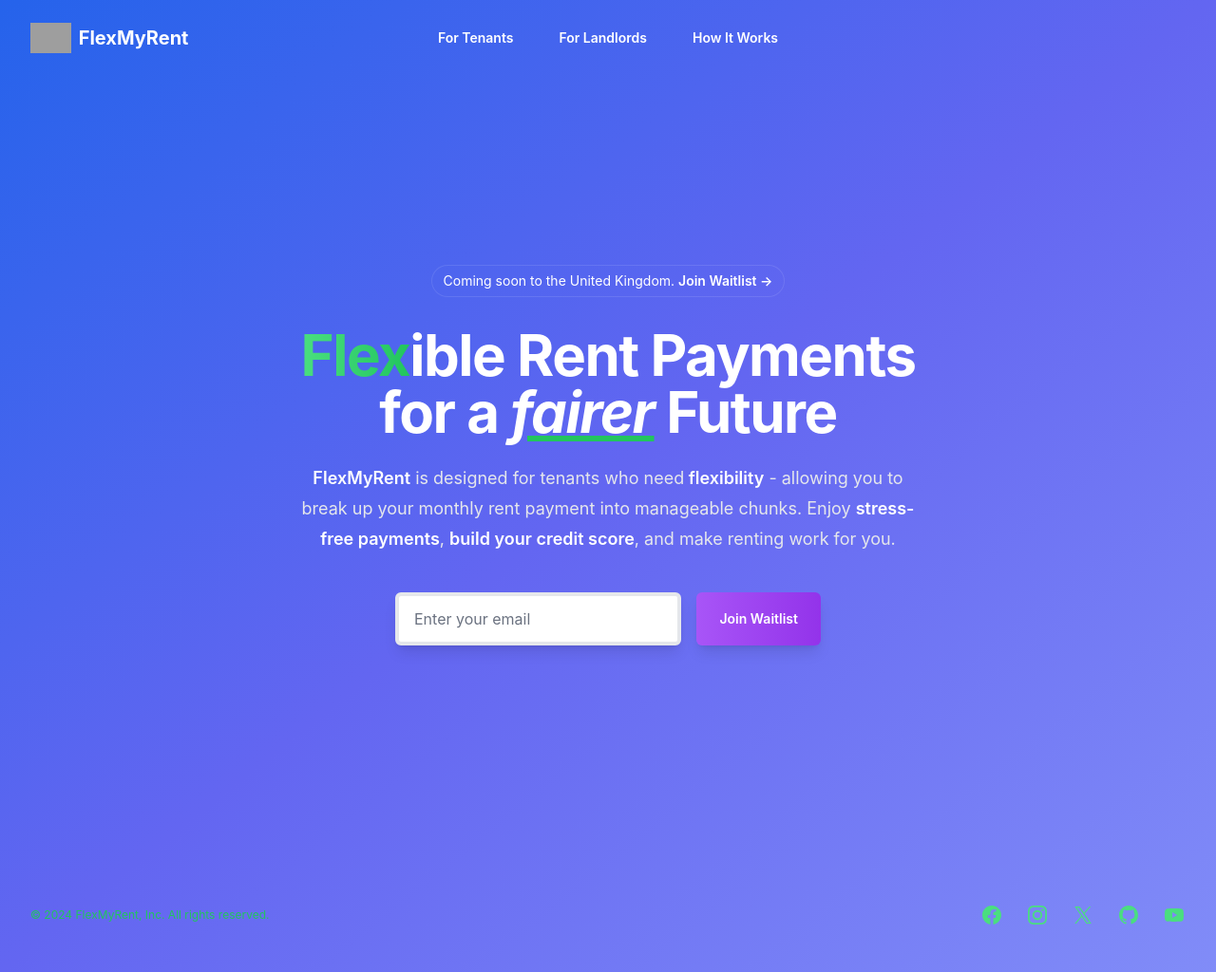
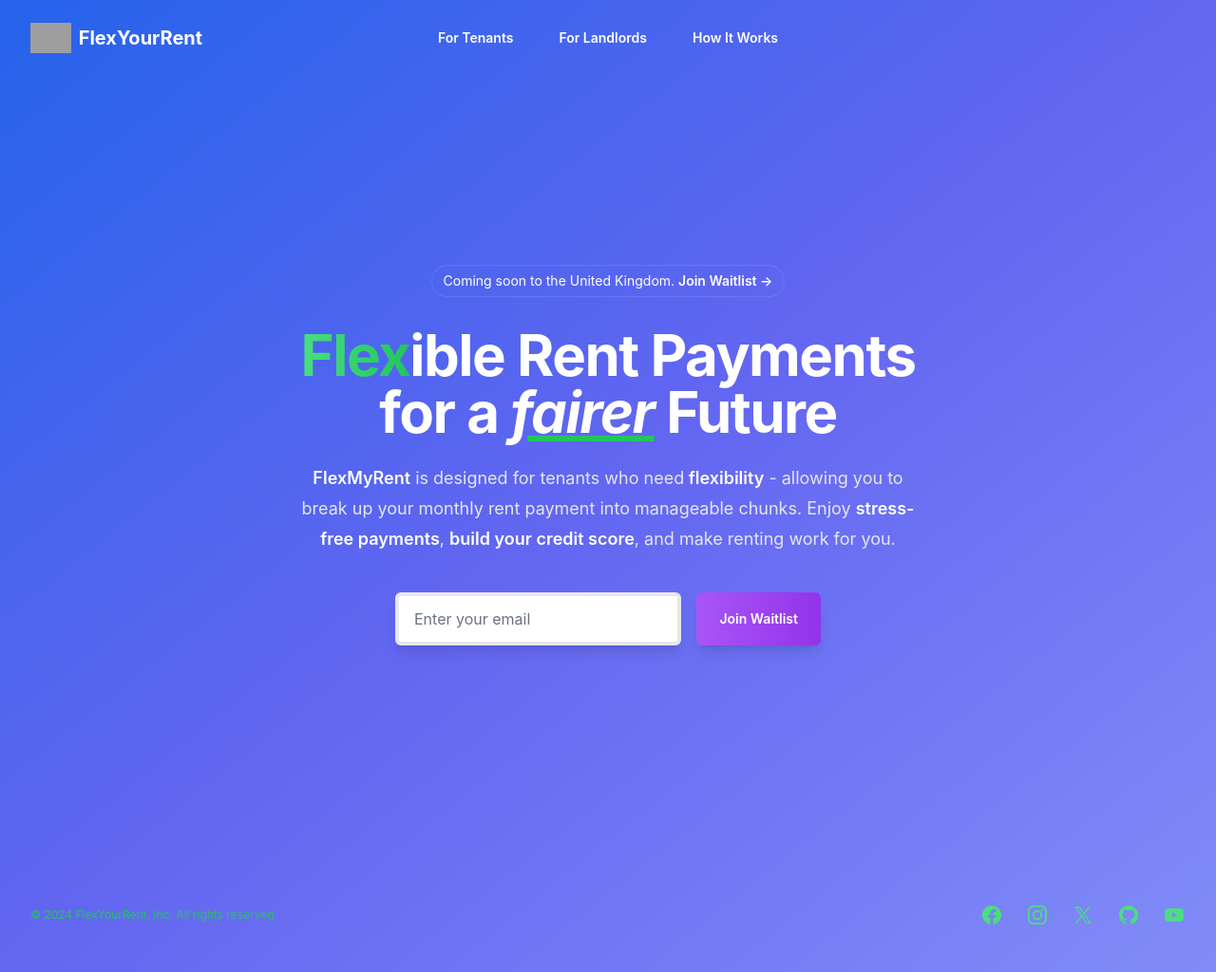
Before and after one commit to jtab23/smoke-test, a React (Create React App) app: page / in a window 1280 px wide. Shown: the whole page at 95% size. Built offline with nearby package versions, Linux system fonts and the light colour scheme; grey boxes are pictures that could not be loaded.

Commit message:
Initial commit

```diff
--- a/package.json
+++ b/package.json
@@ -1,6 +1,6 @@
 {
   "name": "smoke-test-app",
-  "homepage": "https://jtab23.github.io/smoke-test",
+  "homepage": "https://flexyourrent.com",
   "version": "0.1.0",
   "private": true,
   "dependencies": {
--- a/src/App.js
+++ b/src/App.js
@@ -11,7 +11,7 @@
 
 const stats = [
   { id: 1, name: 'Rent payments processed monthly', value: '£44 million' },
-  { id: 2, name: 'Tenants using FlexMyRent', value: '119,000+' },
+  { id: 2, name: 'Tenants using FlexRent', value: '119,000+' },
   { id: 3, name: 'New users annually', value: '46,000' },
 ];
 
@@ -176,14 +176,14 @@
         <nav className="flex items-center justify-between p-6 lg:px-8" aria-label="Global">
           <div className="flex items-center lg:flex-1">
             <a href="#" className="-m-1.5 p-1.5 flex items-center">
-              <span className="sr-only">FlexMyRent</span>
+              <span className="sr-only">FlexYourRent</span>
               <img
                 className="h-8 w-auto"
                 src="https://tailwindui.com/img/logos/mark.svg?color=green&shade=500"
                 alt="FlexMyRent Logo"
               />
 
-              <span className="ml-2 text-xl font-bold text-white">FlexMyRent</span>
+              <span className="ml-2 text-xl font-bold text-white">FlexYourRent</span>
 
             </a>
           </div>
@@ -213,13 +213,13 @@
           <Dialog.Panel className="fixed inset-y-0 right-0 z-50 w-full overflow-y-auto bg-white px-6 py-6 sm:max-w-sm sm:ring-1 sm:ring-gray-900/10">
             <div className="flex items-center justify-between">
               <a href="#" className="-m-1.5 p-1.5 flex items-center">
-                <span className="sr-only">FlexMyRent</span>
+                <span className="sr-only">FlexYourRent</span>
                 <img
                   className="h-8 w-auto"
                   src="https://tailwindui.com/img/logos/mark.svg?color=indigo&shade=600"
                   alt="FlexMyRent Logo"
                 />
-                <span className="ml-2 text-xl font-bold text-gray-900">FlexMyRent</span>
+                <span className="ml-2 text-xl font-bold text-gray-900">FlexYourRent</span>
               </a>
               <button
                 type="button"
@@ -432,7 +432,7 @@
       </div>
       <div className="mt-8 md:order-1 md:mt-0">
         <p className="text-center text-xs leading-5 text-green-500">
-          &copy; 2024 FlexMyRent, Inc. All rights reserved.
+          &copy; 2024 FlexYourRent, Inc. All rights reserved.
         </p>
       </div>
     </div>
```
